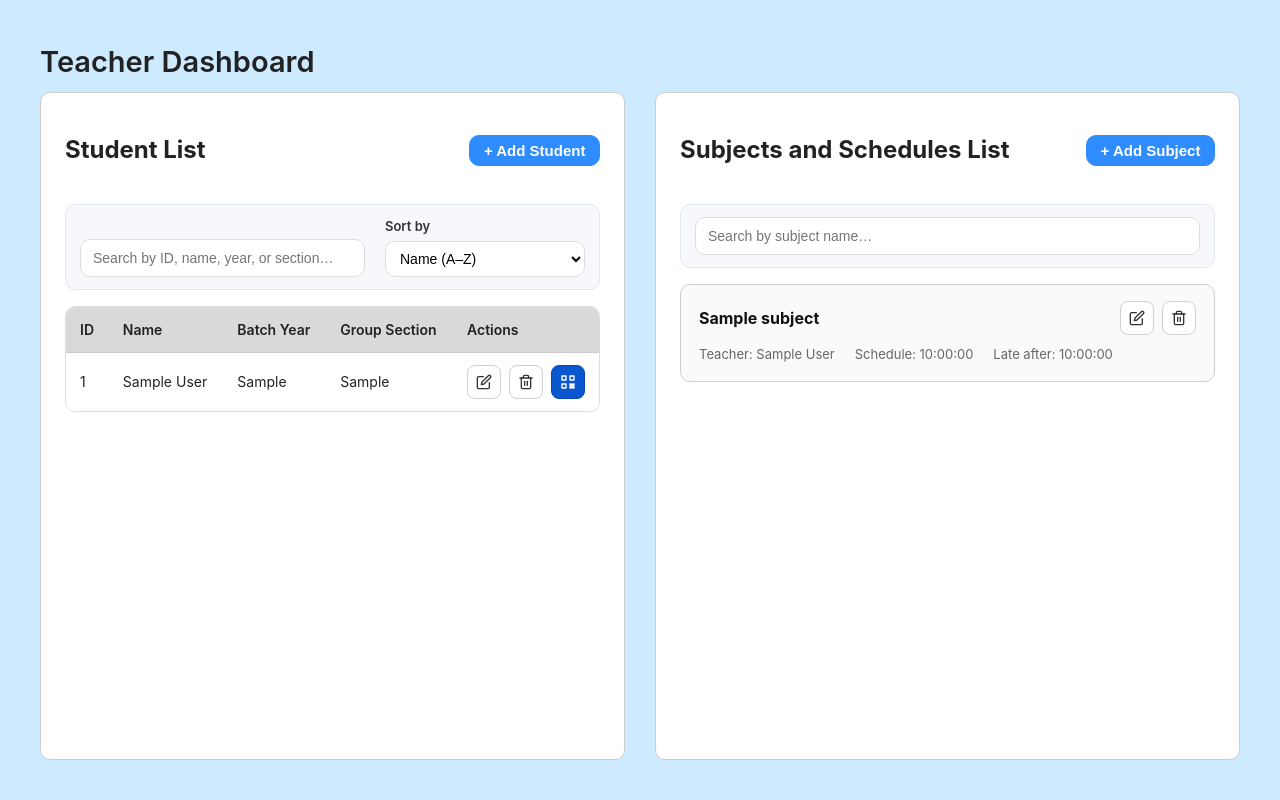
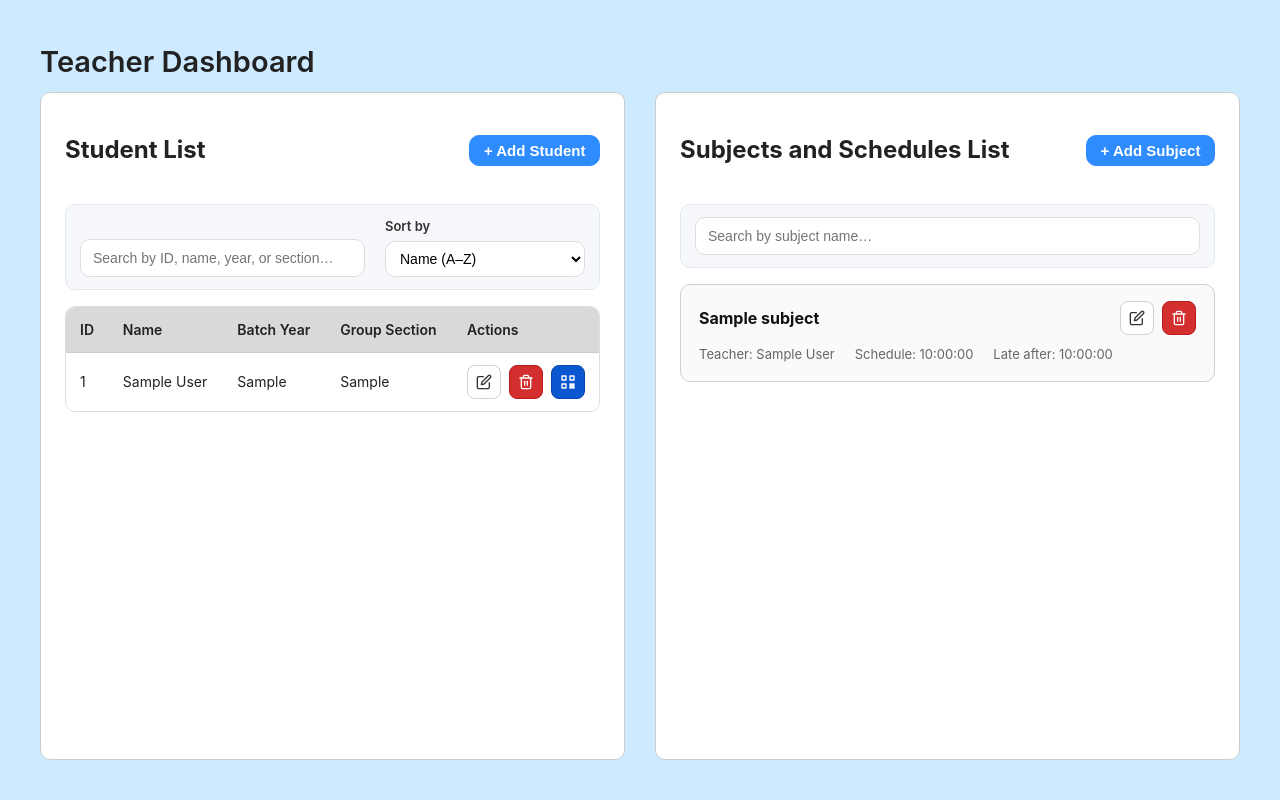
Before and after one commit to OlegAngelo/student-management-system, a PHP site: page /teacher in a window 1280 px wide. Run offline with PHP 8.4, Linux system fonts and the light colour scheme; tables that the repository leaves empty hold one stand-in row (values such as "Sample post").

Commit message:
update code for readability; separate js render student list

```diff
--- a/assets/css/teacher.css
+++ b/assets/css/teacher.css
@@ -257,6 +257,18 @@
     color: #fff;
 }
 
+.subject-icon-btn.student-delete-btn {
+    background: #d32f2f;
+    border-color: #b71c1c;
+    color: #fff;
+}
+
+.subject-icon-btn.student-delete-btn:hover {
+    background: #b71c1c;
+    border-color: #8e1111;
+    color: #fff;
+}
+
 .subject-schedule-card__meta {
     margin-top: 10px;
     display: flex;
--- /dev/null
+++ b/assets/js/teacher-row-helpers.js
@@ -0,0 +1,76 @@
+function escapeHtml(value) {
+	return String(value)
+		.replace(/&/g, "&amp;")
+		.replace(/</g, "&lt;")
+		.replace(/>/g, "&gt;")
+		.replace(/"/g, "&quot;")
+		.replace(/'/g, "&#39;");
+}
+
+function buildStudentRowActions(studentId) {
+	var editSvg =
+		'<svg xmlns="http://www.w3.org/2000/svg" width="16" height="16" viewBox="0 0 24 24" fill="none" stroke="currentColor" stroke-width="2" stroke-linecap="round" stroke-linejoin="round" aria-hidden="true"><path d="M11 4H4a2 2 0 0 0-2 2v14a2 2 0 0 0 2 2h14a2 2 0 0 0 2-2v-7"/><path d="M18.5 2.5a2.121 2.121 0 0 1 3 3L12 15l-4 1 1-4 9.5-9.5z"/></svg>';
+	var deleteSvg =
+		'<svg xmlns="http://www.w3.org/2000/svg" width="16" height="16" viewBox="0 0 24 24" fill="none" stroke="currentColor" stroke-width="2" stroke-linecap="round" stroke-linejoin="round" aria-hidden="true"><polyline points="3 6 5 6 21 6"/><path d="M19 6v14a2 2 0 0 1-2 2H7a2 2 0 0 1-2-2V6m3 0V4a2 2 0 0 1 2-2h4a2 2 0 0 1 2 2v2"/><line x1="10" y1="11" x2="10" y2="17"/><line x1="14" y1="11" x2="14" y2="17"/></svg>';
+	var qrSvg =
+		'<svg xmlns="http://www.w3.org/2000/svg" width="16" height="16" viewBox="0 0 24 24" fill="none" stroke="currentColor" stroke-width="2" stroke-linecap="round" stroke-linejoin="round" aria-hidden="true"><path d="M3 3h6v6H3zM15 3h6v6h-6zM3 15h6v6H3zM15 15h2v2h-2zM19 15h2v2h-2zM15 19h2v2h-2zM19 19h2v2h-2z"/></svg>';
+
+	return (
+		'<div class="student-row-actions">' +
+		'<button type="button" class="subject-icon-btn" aria-label="Edit student ' +
+		studentId +
+		'">' +
+		editSvg +
+		"</button>" +
+		'<button type="button" class="subject-icon-btn student-delete-btn" aria-label="Delete student ' +
+		studentId +
+		'" data-student-id="' +
+		studentId +
+		'">' +
+		deleteSvg +
+		"</button>" +
+		'<button type="button" class="subject-icon-btn student-qr-open-btn" aria-label="Show QR code for student ' +
+		studentId +
+		'" data-student-id="' +
+		studentId +
+		'">' +
+		qrSvg +
+		"</button>" +
+		"</div>"
+	);
+}
+
+function buildStudentRow(row) {
+	var sid = escapeHtml(row.student_id || "");
+	var name = escapeHtml(row.name || "");
+	var year = escapeHtml(row.year || "");
+	var section = escapeHtml(row.section || "");
+
+	return (
+		'<tr data-student-id="' +
+		sid +
+		'" data-name="' +
+		name +
+		'" data-year="' +
+		year +
+		'" data-section="' +
+		section +
+		'">' +
+		"<td>" +
+		sid +
+		"</td>" +
+		"<td>" +
+		name +
+		"</td>" +
+		"<td>" +
+		year +
+		"</td>" +
+		"<td>" +
+		section +
+		"</td>" +
+		'<td class="student-list-table__actions">' +
+		buildStudentRowActions(sid) +
+		"</td>" +
+		"</tr>"
+	);
+}
--- a/assets/js/teacher.js
+++ b/assets/js/teacher.js
@@ -53,16 +53,6 @@
 		}
 	}
 
-	// Escapes HTML-sensitive characters before interpolating text into templates.
-	function escapeHtml(value) {
-		return String(value)
-			.replace(/&/g, "&amp;")
-			.replace(/</g, "&lt;")
-			.replace(/>/g, "&gt;")
-			.replace(/"/g, "&quot;")
-			.replace(/'/g, "&#39;");
-	}
-
 	// Fetches JSON from an API endpoint and rejects non-OK responses.
 	function fetchJson(url) {
 		return fetch(url, { credentials: "same-origin" }).then(function (response) {
@@ -90,67 +80,7 @@
 			return;
 		}
 
-		var html = rows
-			.map(function (row) {
-				var sid = escapeHtml(row.student_id || "");
-				var name = escapeHtml(row.name || "");
-				var year = escapeHtml(row.year || "");
-				var section = escapeHtml(row.section || "");
-
-				var editSvg =
-					'<svg xmlns="http://www.w3.org/2000/svg" width="16" height="16" viewBox="0 0 24 24" fill="none" stroke="currentColor" stroke-width="2" stroke-linecap="round" stroke-linejoin="round" aria-hidden="true"><path d="M11 4H4a2 2 0 0 0-2 2v14a2 2 0 0 0 2 2h14a2 2 0 0 0 2-2v-7"/><path d="M18.5 2.5a2.121 2.121 0 0 1 3 3L12 15l-4 1 1-4 9.5-9.5z"/></svg>';
-				var deleteSvg =
-					'<svg xmlns="http://www.w3.org/2000/svg" width="16" height="16" viewBox="0 0 24 24" fill="none" stroke="currentColor" stroke-width="2" stroke-linecap="round" stroke-linejoin="round" aria-hidden="true"><polyline points="3 6 5 6 21 6"/><path d="M19 6v14a2 2 0 0 1-2 2H7a2 2 0 0 1-2-2V6m3 0V4a2 2 0 0 1 2-2h4a2 2 0 0 1 2 2v2"/><line x1="10" y1="11" x2="10" y2="17"/><line x1="14" y1="11" x2="14" y2="17"/></svg>';
-				var qrSvg =
-					'<svg xmlns="http://www.w3.org/2000/svg" width="16" height="16" viewBox="0 0 24 24" fill="none" stroke="currentColor" stroke-width="2" stroke-linecap="round" stroke-linejoin="round" aria-hidden="true"><path d="M3 3h6v6H3zM15 3h6v6h-6zM3 15h6v6H3zM15 15h2v2h-2zM19 15h2v2h-2zM15 19h2v2h-2zM19 19h2v2h-2z"/></svg>';
-
-				return (
-					'<tr data-student-id="' +
-					sid +
-					'" data-name="' +
-					name +
-					'" data-year="' +
-					year +
-					'" data-section="' +
-					section +
-					'">' +
-					"<td>" +
-					sid +
-					"</td>" +
-					"<td>" +
-					name +
-					"</td>" +
-					"<td>" +
-					year +
-					"</td>" +
-					"<td>" +
-					section +
-					"</td>" +
-					'<td class="student-list-table__actions">' +
-					'<div class="student-row-actions">' +
-					'<button type="button" class="subject-icon-btn" aria-label="Edit student ' +
-					sid +
-					'">' +
-					editSvg +
-					"</button>" +
-					'<button type="button" class="subject-icon-btn student-delete-btn" aria-label="Delete student ' +
-					sid +
-					'">' +
-					deleteSvg +
-					"</button>" +
-					'<button type="button" class="subject-icon-btn student-qr-open-btn" aria-label="Show QR code for student ' +
-					sid +
-					'" data-student-id="' +
-					sid +
-					'">' +
-					qrSvg +
-					"</button>" +
-					"</div>" +
-					"</td>" +
-					"</tr>"
-				);
-			})
-			.join("");
+		var html = rows.map(buildStudentRow).join("");
 
 		tbody.innerHTML = html;
 	}
@@ -194,7 +124,7 @@
 					'">' +
 					editSvg +
 					"</button>" +
-					'<button type="button" class="subject-icon-btn" aria-label="Delete ' +
+					'<button type="button" class="subject-icon-btn student-delete-btn" aria-label="Delete ' +
 					subjectName +
 					'">' +
 					deleteSvg +
--- a/views/teacher/index.php
+++ b/views/teacher/index.php
@@ -170,6 +170,7 @@
         </div>
     </div>
 
+    <script src="<?= htmlspecialchars($baseUrl . '/assets/js/teacher-row-helpers.js') ?>"></script>
     <script src="<?= htmlspecialchars($baseUrl . '/assets/js/teacher.js') ?>"></script>
 </body>
 </html>
```
